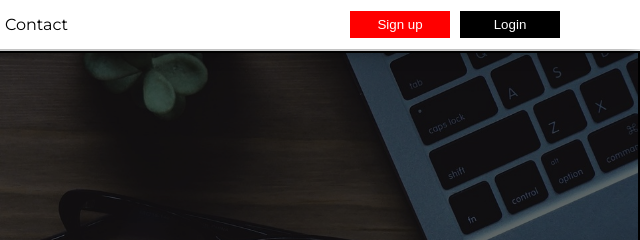
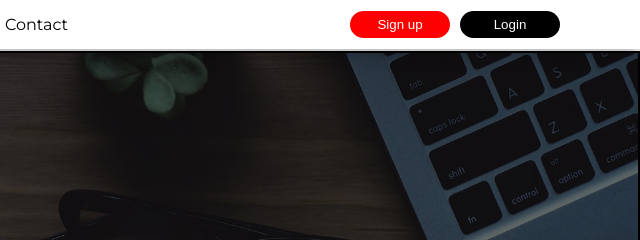
Before and after one commit to Vancy849400/My-Website, a website: page index.html in a window 1280 px wide. Shown: the top 240 px of the page, 640-1280 px from the left. Drawn offline with nearby package versions, Linux system fonts and the light colour scheme.

Commit message:
Updated the border radius

```diff
--- a/style.css
+++ b/style.css
@@ -84,6 +84,7 @@ li > a:hover {
   color: #ffffff;
   margin: 0 0 0 10px;
   cursor: pointer;
+  border-radius: 14px;
 }
 
 .btn:hover {
```
